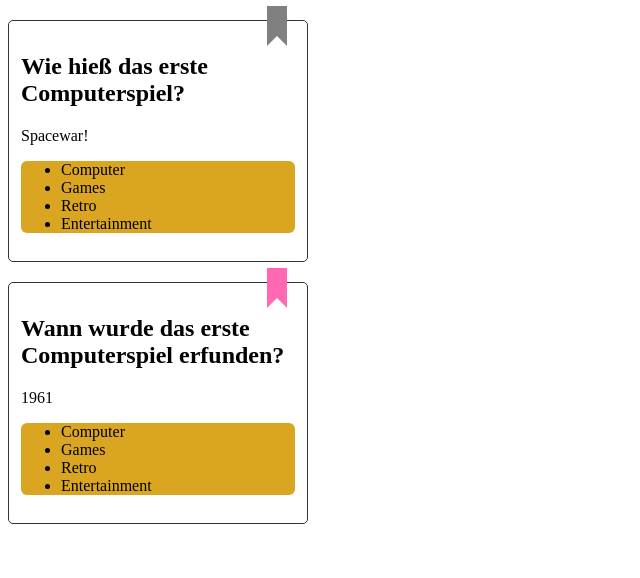
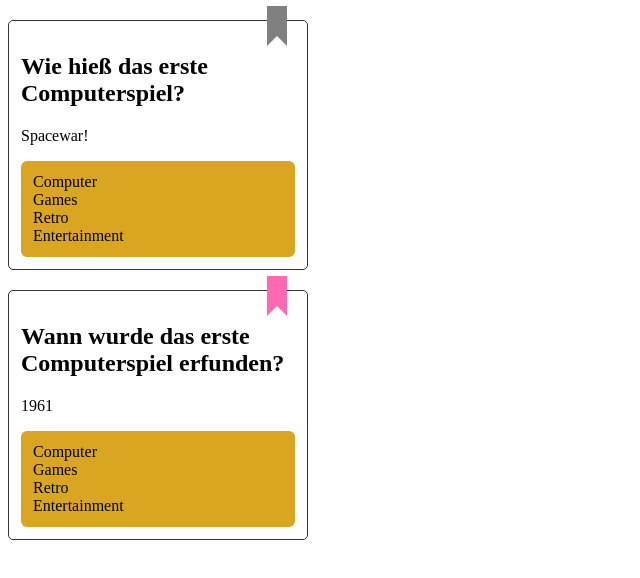
Before and after one commit to tillwilling/react-playground, a React (Vite) app: page / in a window 1280 px wide. Shown: the top 578 px of the page, without its empty margins (0-640 px from the left). Built offline with nearby package versions, Linux system fonts and the light colour scheme.

Commit message:
tag-styling with grid -__Ô

```diff
--- a/src/Card.css
+++ b/src/Card.css
@@ -25,8 +25,11 @@
 }
 
 .Tags {
+  padding: 12px;
+  margin: 0;
+  display: grid;
   background: goldenrod;
   border: none;
   border-radius: 6px;
-  text-decoration: none;
+  list-style: none;
 }
```
